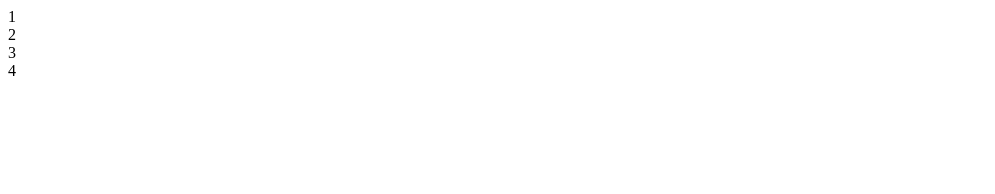
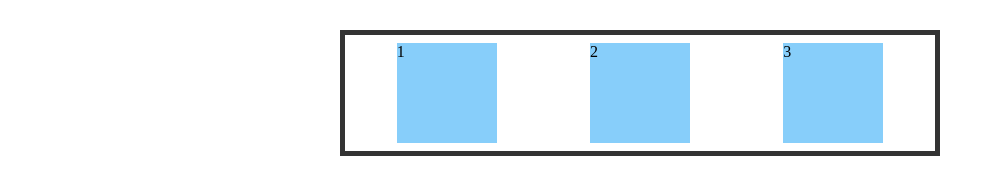
Before and after one commit to rifrifai/exercise, a plain HTML site: page flexbox.html in a window 1280 px wide. Shown: the whole page, without its empty margins (0-995 px from the left). Drawn offline with Linux system fonts and the light colour scheme.

Commit message:
edit flexbox

```diff
--- a/flexbox.html
+++ b/flexbox.html
@@ -11,7 +11,7 @@
       <div class="satu">1</div>
       <div class="dua">2</div>
       <div class="tiga">3</div>
-      <div class="empat">4</div>
+      <!-- <div class="empat">4</div> -->
     </div>
   </body>
 </html>
--- a/style/flexbox.css
+++ b/style/flexbox.css
@@ -0,0 +1,27 @@
+.container {
+  width: 600px;
+  /* height: 150px; */
+  border: 5px solid #333;
+  margin: 30px auto;
+  padding: 5px;
+  box-sizing: border-box;
+  display: flex;
+  /* flex-direction: column; */ /* digunakan untuk mngurutkan */
+  /* flex-wrap: wrap; */ /* digunakan ketika space telah penuh */
+  justify-content: space-around; /* utk mengatur jarak pada items di container */
+}
+
+/* untuk membuat clear cara lainnya menggunakan flex */
+/* .container::after {
+  content: "";
+  display: block;
+  clear: both;
+} */
+
+.container div {
+  width: 100px;
+  height: 100px;
+  background-color: lightskyblue;
+  /* float: left; */ /* bisa menggunkan flex jadi tidak perlu pakai float */
+  margin: 3px;
+}
```
